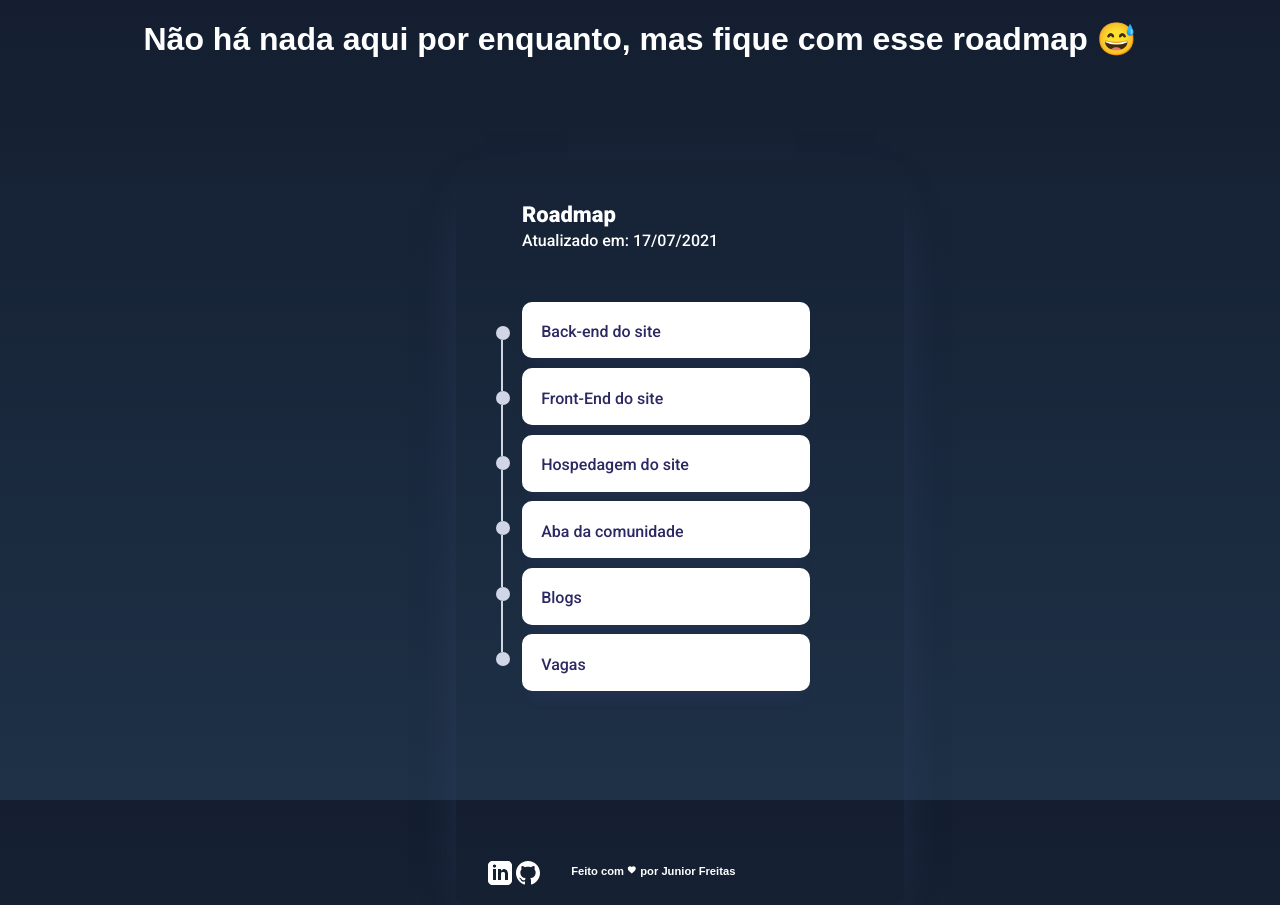
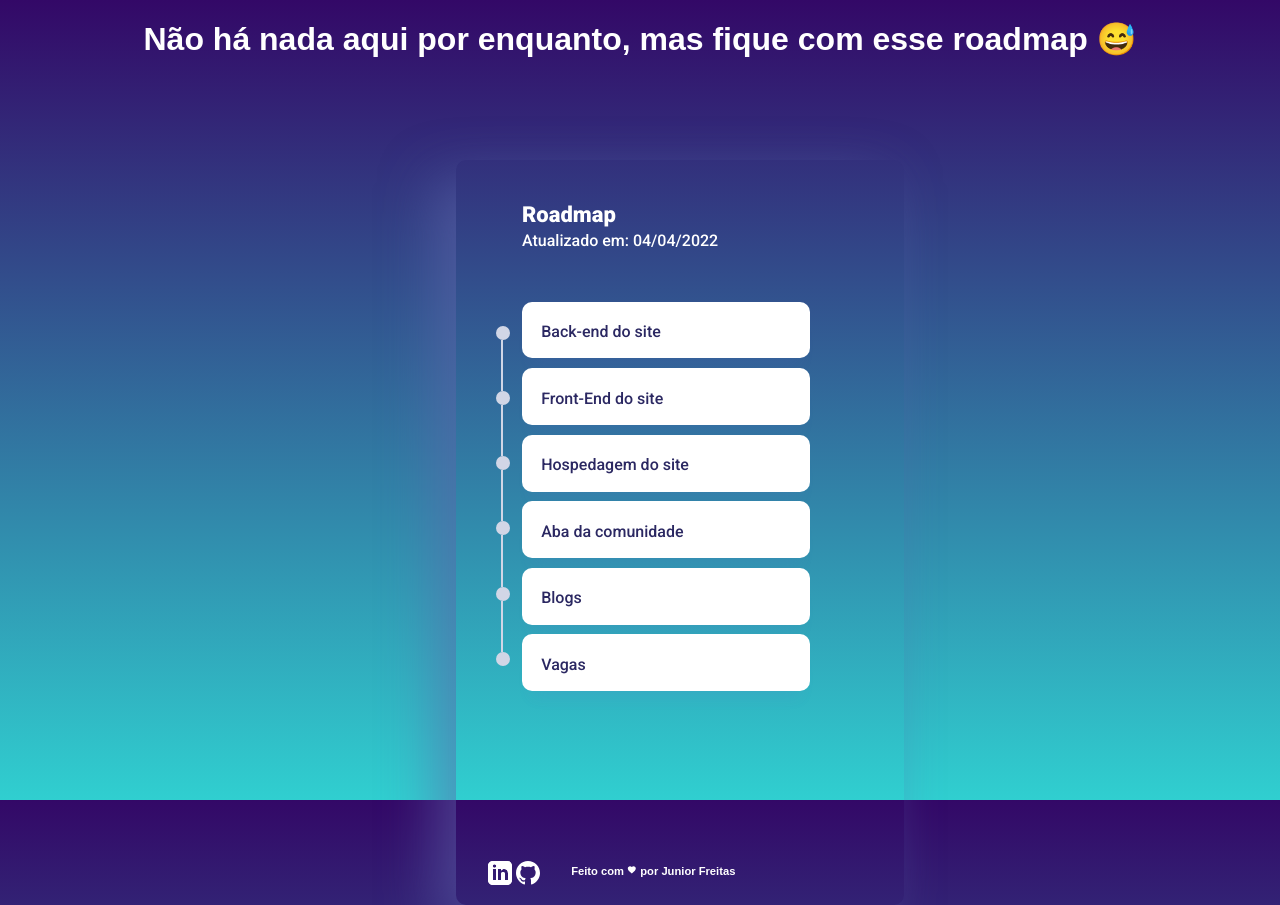
Before and after one commit to JuninhoFreitas/juninhofreitas.github.io, a website: page index.html in a window 1280 px wide. Drawn offline with Linux system fonts and the light colour scheme.

Commit message:
mudança de cor do background

```diff
--- a/index.html
+++ b/index.html
@@ -16,7 +16,7 @@
 
     <div class="timeline">
       <h3>Roadmap</h3>
-      <label>Atualizado em: 17/07/2021</label>
+      <label>Atualizado em: 04/04/2022</label>
 
       <div class="box">
         <div class="container">
--- a/main.css
+++ b/main.css
@@ -17,8 +17,7 @@ body {
   background: #141e30;
   /* fallback for old browsers */
   /* Chrome 10-25, Safari 5.1-6 */
-  background: -webkit-gradient(linear, left bottom, left top, from(#1e3147), to(#141e30));
-  background: linear-gradient(to top, #1e3147, #141e30);
+  background-image: linear-gradient(to top, #30cfd0 0%, #330867 100%);
   /* W3C, IE 10+/ Edge, Firefox 16+, Chrome 26+, Opera 12+, Safari 7+ */
   background-repeat: no-repeat;
   background-attachment: fixed;
@@ -51,8 +50,8 @@ body h1 {
   margin-left: 5rem;
   position: absolute;
   top: 20%;
-  -webkit-box-shadow: 0px 20px 53px -30px rgba(95, 102, 173, 0.566816);
-          box-shadow: 0px 20px 53px -30px rgba(95, 102, 173, 0.566816);
+  -webkit-box-shadow: -20px 20px 53px 0px rgb(95 102 173 / 57%);
+          box-shadow: -20px 20px 53px 0px rgb(95 102 173 / 57%);
   border-radius: 10px;
 }
 
```
